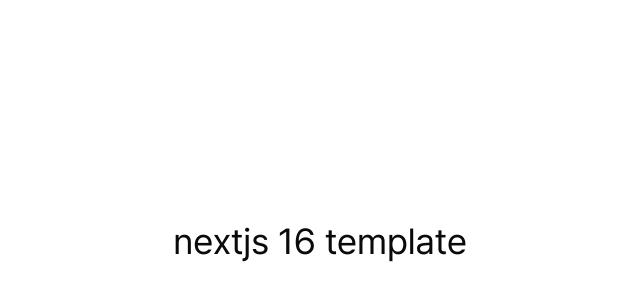
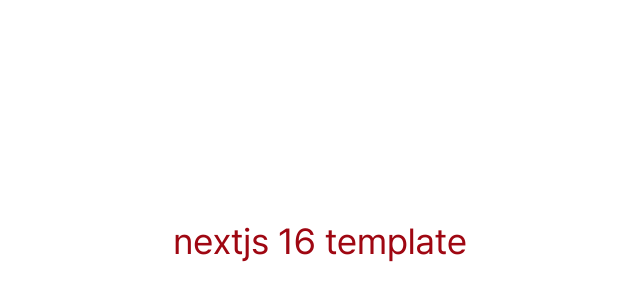
Before and after one commit to LuisKlopp/nextjs16-template, a Next.js app: page / in a window 1280 px wide. Shown: the part 158-458 px from the top of the page, without its empty margins (320-960 px from the left). Built offline with nearby package versions, Linux system fonts and the light colour scheme.

Commit message:
Style: 마지막 수정

```diff
--- a/app/page.tsx
+++ b/app/page.tsx
@@ -1,7 +1,7 @@
 export default function Home() {
   return (
     <div className="flex h-full w-full items-center justify-center">
-      <span className="text-4xl">nextjs 16 template</span>
+      <span className="text-4xl text-red-800">nextjs 16 template</span>
     </div>
   );
 }
```
